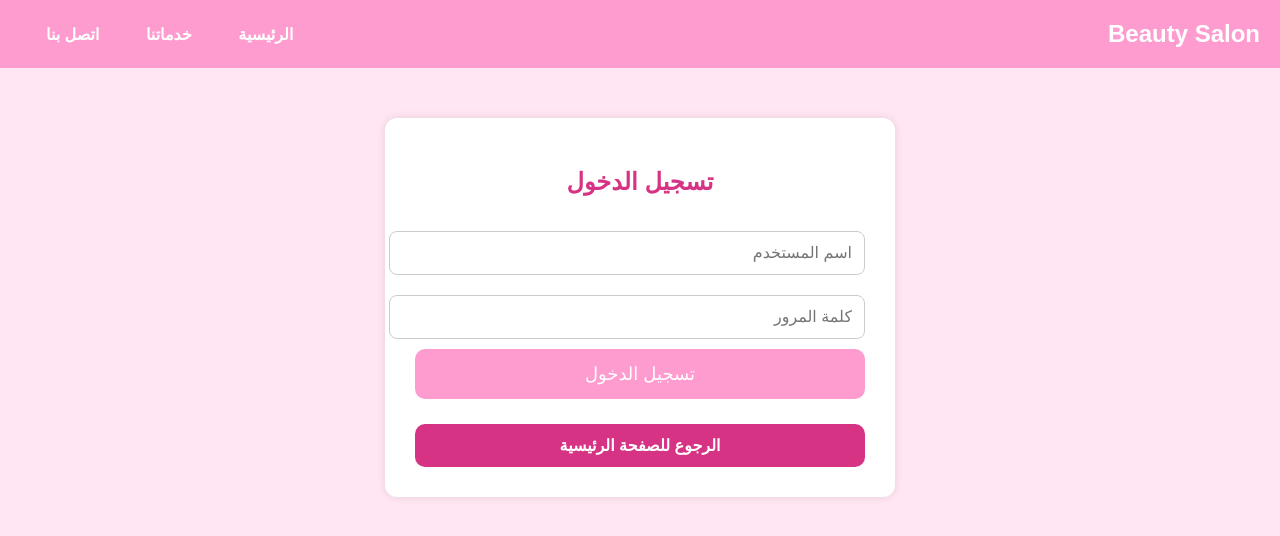
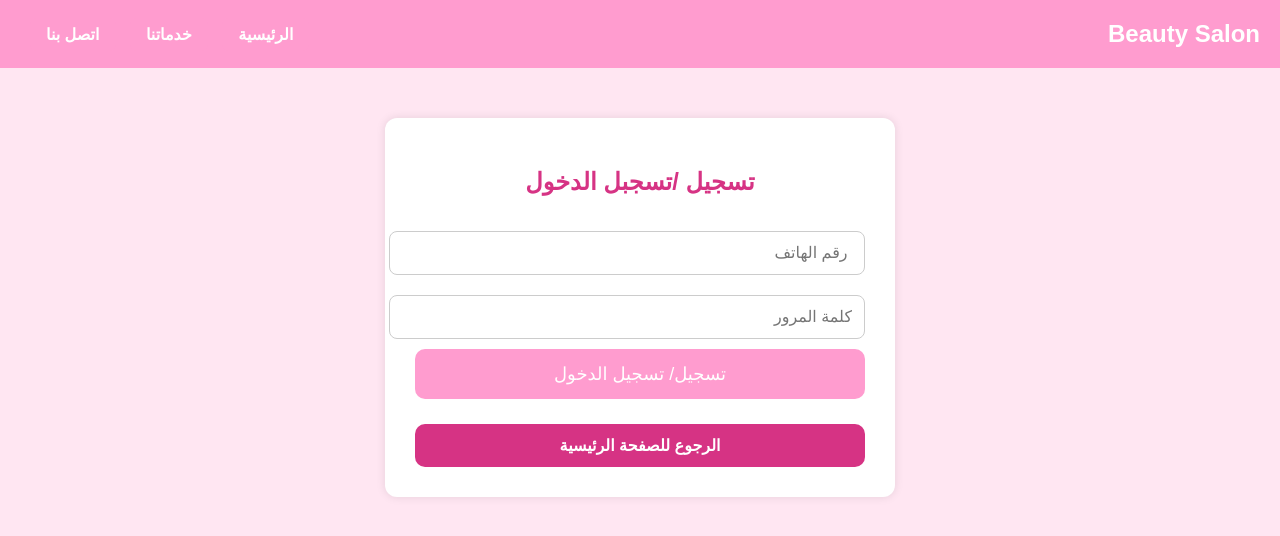
Before and after one commit to Arwa-Alharbi899/Beauty-Salon, a plain HTML site: page login.html in a window 1280 px wide. Drawn offline with Linux system fonts and the light colour scheme.

Commit message:
Update login.html

```diff
--- a/login.html
+++ b/login.html
@@ -3,7 +3,7 @@
 <head>
     <meta charset="UTF-8">
     <meta name="viewport" content="width=device-width, initial-scale=1.0">
-    <title>تسجيل الدخول</title>
+    <title>تسجيل/ تسجيل الدخول</title>
     <style>
         body {
             font-family: sans-serif;
@@ -111,12 +111,12 @@
 </header>
 
 <div class="container">
-    <h2>تسجيل الدخول</h2>
+    <h2>تسجيل /تسجبل الدخول</h2>
 
     <form>
-        <input type="text" placeholder="اسم المستخدم" required>
+        <input type="text" placeholder=" رقم الهاتف" required>
         <input type="password" placeholder="كلمة المرور" required>
-        <button type="submit">تسجيل الدخول</button>
+        <button type="submit">تسجيل/ تسجيل الدخول</button>
     </form>
 
     <a class="back" href="index.html">الرجوع للصفحة الرئيسية</a>
```
